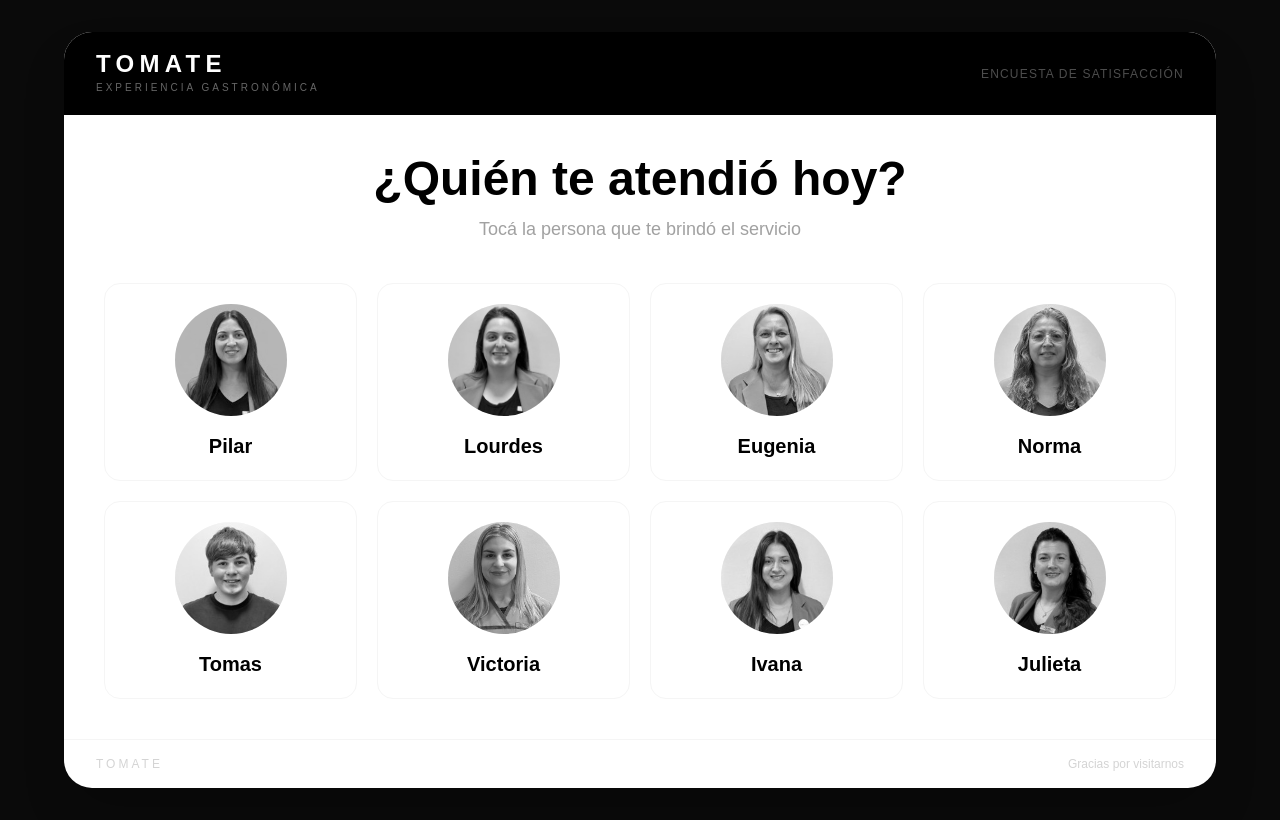
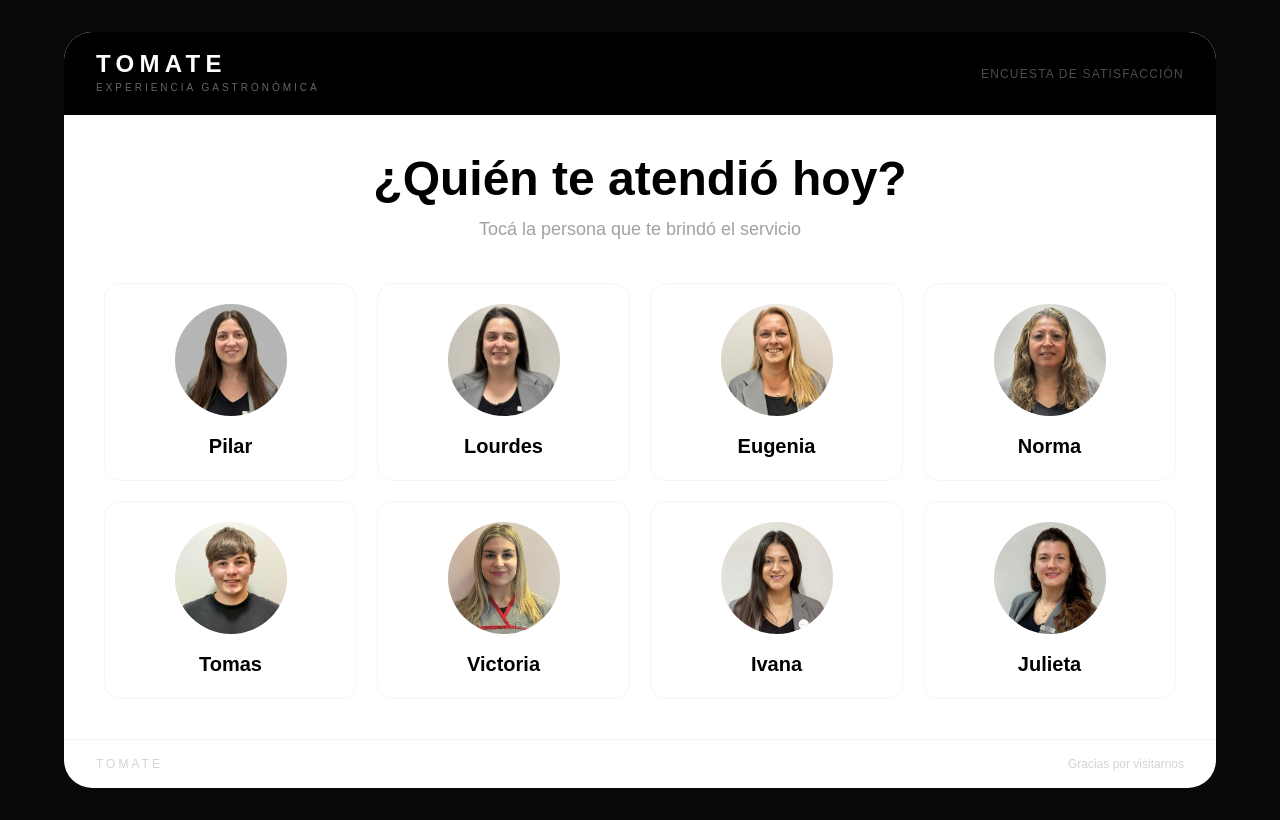
Before and after one commit to agustinmoncada94/encuesta-cliente-dos, a Next.js app: page / in a window 1280 px wide. Built offline with nearby package versions, Linux system fonts and the light colour scheme.

Commit message:
Fotos empleados en color siempre

```diff
--- a/app/page.tsx
+++ b/app/page.tsx
@@ -123,7 +123,7 @@ export default function Home() {
                         src={item.foto}
                         alt={item.nombre}
                         fill
-                        className="object-cover grayscale group-hover:grayscale-0 transition duration-300"
+                        className="object-cover transition duration-300"
                       />
                     </div>
                     <div className="text-lg md:text-xl font-bold text-black">{item.nombre}</div>
```
